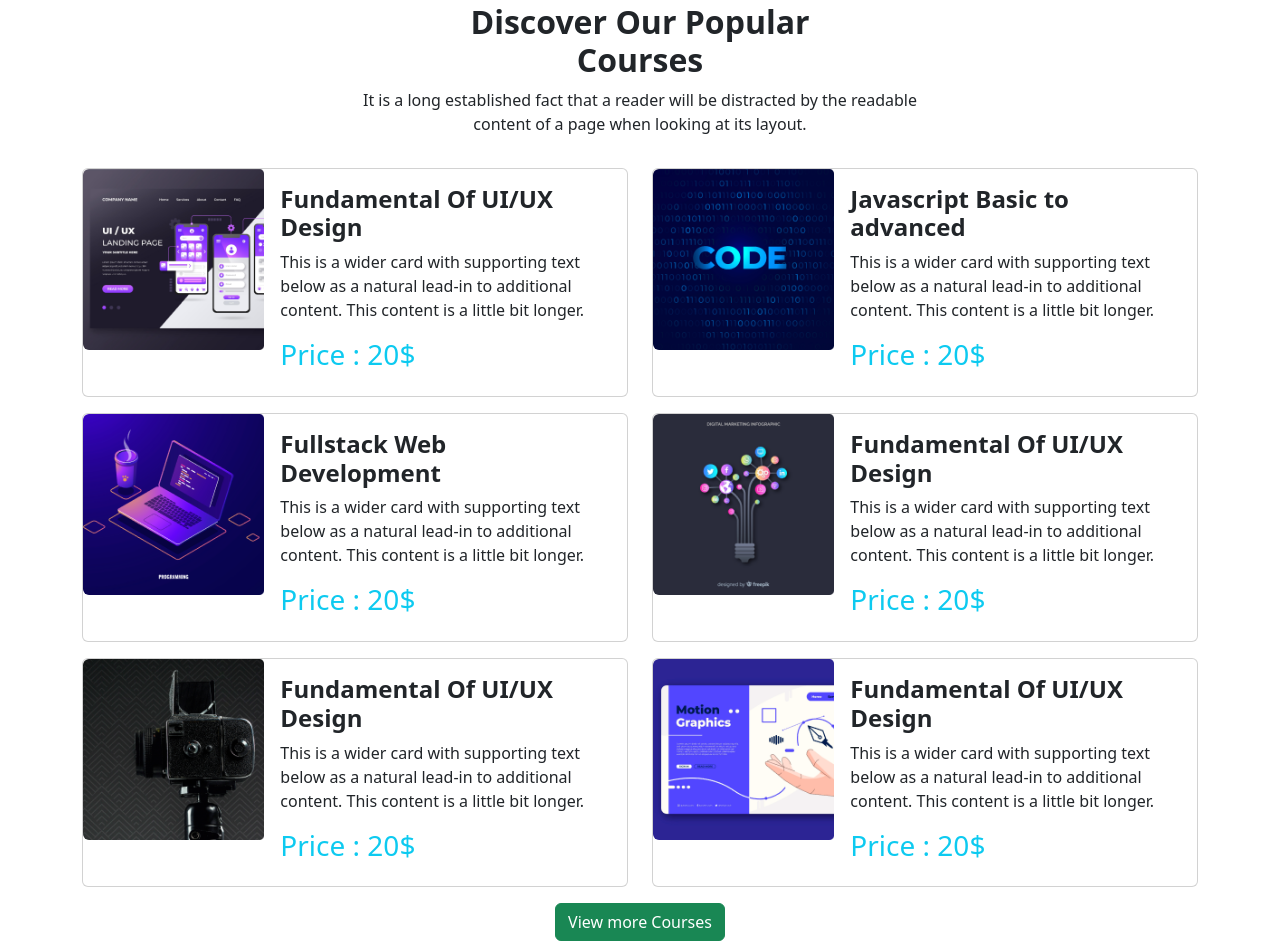
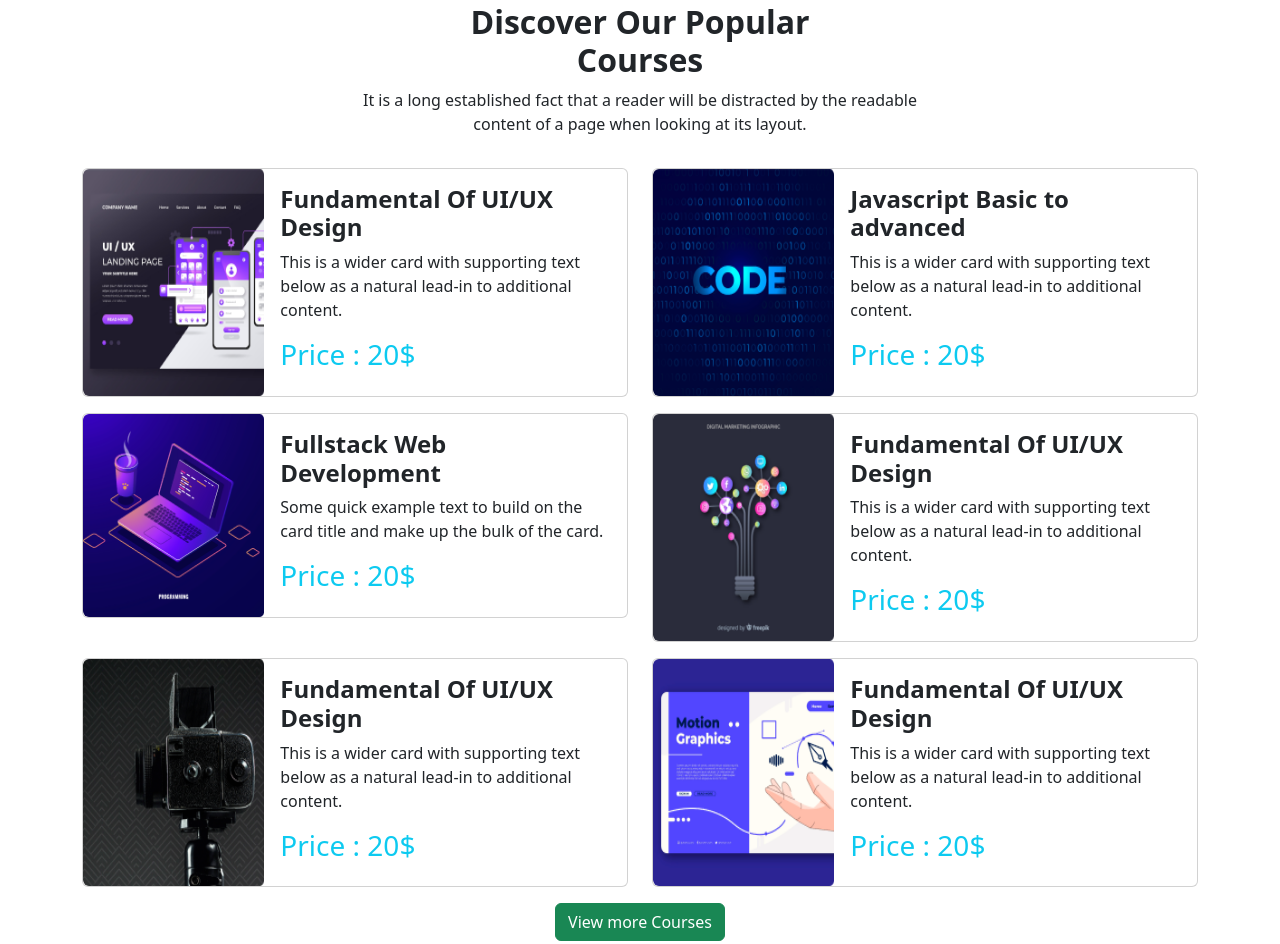
Before and after one commit to Rasheduzzaman63/edtech-website, a plain HTML site: page index.html in a window 1280 px wide. Shown: the part 719-1663 px from the top of the page. Drawn offline with nearby package versions, Linux system fonts and the light colour scheme.

Commit message:
course full section complete

```diff
--- a/index.html
+++ b/index.html
@@ -111,14 +111,14 @@
                 <div class="row">
                   <div class="col-lg-6 col-md-12 col-sm-12">
                     <div class="card mb-3">
-                      <div class="row g-0">
+                      <div class="row g-0 flex-md-row flex-sm-column-reverse">
                         <div class="col-md-4 col-sm-12 ">
-                          <img src="images/course/course-1.png" class="img-fluid rounded-start w-100" alt="...">
+                          <img src="images/course/course-1.png" class="img-fluid rounded-start w-100 h-100" alt="...">
                         </div>
                         <div class="col-md-8 col-sm-12">
                           <div class="card-body">
                             <h4 class="card-title fw-semibold">Fundamental Of UI/UX Design</h4>
-                            <p class="card-text">This is a wider card with supporting text below as a natural lead-in to additional content. This content is a little bit longer.</p>
+                            <p class="card-text">This is a wider card with supporting text below as a natural lead-in to additional content.</p>
                             <h3 class="text-info">Price : 20$</h3>
                           </div>
                         </div>
@@ -127,14 +127,14 @@
                   </div>
                   <div class="col-lg-6 col-md-12 col-sm-12">
                     <div class="card mb-3" >
-                      <div class="row g-0">
+                      <div class="row g-0 flex-md-row flex-sm-column-reverse">
                         <div class="col-md-4 col-sm-12 ">
-                          <img src="images/course/course-2.png" class="img-fluid rounded-start w-100 " alt="...">
+                          <img src="images/course/course-2.png" class="img-fluid rounded-start w-100 h-100" alt="...">
                         </div>
                         <div class="col-md-8 col-sm-12">
                           <div class="card-body">
                             <h4 class="card-title fw-semibold">Javascript Basic to advanced</h4>
-                            <p class="card-text">This is a wider card with supporting text below as a natural lead-in to additional content. This content is a little bit longer.</p>
+                            <p class="card-text">This is a wider card with supporting text below as a natural lead-in to additional content.</p>
                             <h3 class="text-info">Price : 20$</h3>
                           </div>
                         </div>
@@ -143,14 +143,14 @@
                   </div>
                   <div class="col-lg-6 col-md-12 col-sm-12">
                     <div class="card mb-3">
-                      <div class="row g-0">
+                      <div class="row g-0 flex-md-row flex-sm-column-reverse">
                         <div class="col-md-4 col-sm-12">
-                          <img src="images/course/course-3.png" class="img-fluid rounded-start w-100" alt="...">
+                          <img src="images/course/course-3.png" class="img-fluid rounded-start w-100 h-100" alt="...">
                         </div>
                         <div class="col-md-8 col-sm-12">
                           <div class="card-body">
                             <h4 class="card-title fw-semibold" >Fullstack Web Development</h4>
-                            <p class="card-text">This is a wider card with supporting text below as a natural lead-in to additional content. This content is a little bit longer.</p>
+                            <p class="card-text">Some quick example text to build on the card title and make up the bulk of the card.</p>
                             <h3 class="text-info">Price : 20$</h3>
                           </div>
                         </div>
@@ -159,14 +159,14 @@
                   </div>
                   <div class="col-lg-6 col-md-12 col-sm-12">
                     <div class="card mb-3" >
-                      <div class="row g-0">
+                      <div class="row g-0 flex-md-row flex-sm-column-reverse">
                         <div class="col-md-4 col-sm-12">
-                          <img src="images/course/course-4.png" class="img-fluid rounded-start w-100" alt="...">
+                          <img src="images/course/course-4.png" class="img-fluid rounded-start w-100 h-100" alt="...">
                         </div>
                         <div class="col-md-8 col-sm-12">
                           <div class="card-body">
                             <h4 class="card-title fw-semibold">Fundamental Of UI/UX Design</h4>
-                            <p class="card-text">This is a wider card with supporting text below as a natural lead-in to additional content. This content is a little bit longer.</p>
+                            <p class="card-text">This is a wider card with supporting text below as a natural lead-in to additional content.</p>
                             <h3 class="text-info">Price : 20$</h3>
                           </div>
                         </div>
@@ -175,14 +175,14 @@
                   </div>
                   <div class="col-lg-6 col-md-12 col-sm-12">
                     <div class="card mb-3">
-                      <div class="row g-0">
+                      <div class="row g-0 flex-md-row flex-sm-column-reverse">
                         <div class="col-md-4 col-sm-12">
-                          <img src="images/course/course-5.png" class="img-fluid rounded-start w-100" alt="...">
+                          <img src="images/course/course-5.png" class="img-fluid rounded-start w-100 h-100" alt="...">
                         </div>
                         <div class="col-md-8 col-sm-12">
                           <div class="card-body">
                             <h4 class="card-title fw-semibold">Fundamental Of UI/UX Design</h4>
-                            <p class="card-text">This is a wider card with supporting text below as a natural lead-in to additional content. This content is a little bit longer.</p>
+                            <p class="card-text">This is a wider card with supporting text below as a natural lead-in to additional content.</p>
                             <h3 class="text-info">Price : 20$</h3>
                           </div>
                         </div>
@@ -191,14 +191,14 @@
                   </div>
                   <div class="col-lg-6 col-md-12 col-sm-12">
                     <div class="card mb-3">
-                      <div class="row g-0">
+                      <div class="row g-0 flex-md-row flex-sm-column-reverse">
                         <div class="col-md-4 col-sm-12">
-                          <img src="images/course/course-6.png" class="img-fluid rounded-start  w-100" alt="...">
+                          <img src="images/course/course-6.png" class="img-fluid rounded-start  h-100" alt="...">
                         </div>
                         <div class="col-md-8 col-sm-12">
                           <div class="card-body">
                             <h4 class="card-title fw-semibold">Fundamental Of UI/UX Design</h4>
-                            <p class="card-text">This is a wider card with supporting text below as a natural lead-in to additional content. This content is a little bit longer.</p>
+                            <p class="card-text">This is a wider card with supporting text below as a natural lead-in to additional content.</p>
                             <h3 class="text-info">Price : 20$</h3>
                           </div>
                         </div>
@@ -245,7 +245,13 @@
               </div>
             </div>
         </section>
-        meet our successfull student
+        <!-- meet our successfull student  -->
+        <section>
+          <div class="container">
+              <h2 class="title fw-bold">Discover Our Popular <br> Courses</h2>
+              <p class="text">It is a long established fact that a reader will be distracted by the readable content of a page when looking at its layout.</p>
+          </div>
+        </section>
         <!-- Freequenty asked starts  -->
         <section class="my-5">
             <div class="innercontainer m-auto" style="max-width: 700px;">
```
